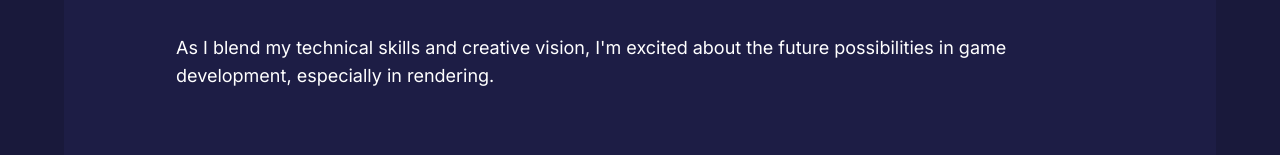
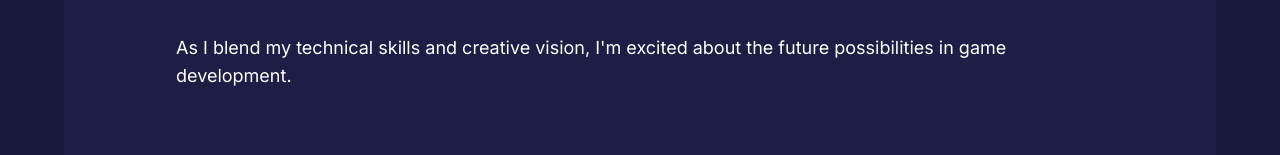
Before and after one commit to bellavee/bellavee.github.io, a SvelteKit app: page / in a window 1280 px wide. Shown: the part 612-767 px from the top of the page. Built offline with nearby package versions, Linux system fonts and the light colour scheme; what @catppuccin/tailwindcss would draw is missing.

Commit message:
Update About.svelte

```diff
--- a/src/routes/pages/About.svelte
+++ b/src/routes/pages/About.svelte
@@ -20,7 +20,7 @@
 
 		<div class="my-8">
 			<p>
-				As I blend my technical skills and creative vision, I'm excited about the future possibilities in <span class="text-ctp-blue">game development</span>, especially in <span class="text-ctp-blue">rendering</span>.
+				As I blend my technical skills and creative vision, I'm excited about the future possibilities in <span class="text-ctp-blue">game development</span>.
 			</p>
 		</div>
 	</div>
```
